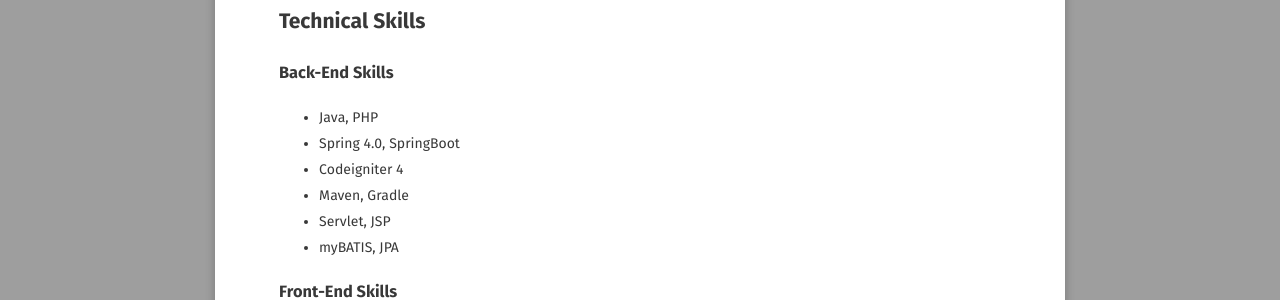
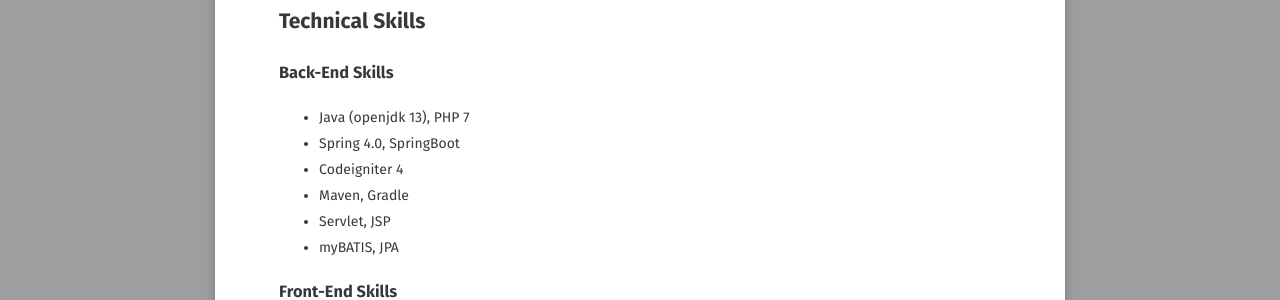
Before and after one commit to GayeonYoon/GayeonYoon.github.io, a Jekyll site: the page built from about/index.md, in a window 1280 px wide. Shown: the part 535-835 px from the top of the page. Built offline with Jekyll 4.4.1, drawn with Linux system fonts in a browser that asks for light colours; some web fonts are replaced.

Commit message:
Update index.md

```diff
--- a/about/index.md
+++ b/about/index.md
@@ -18,7 +18,7 @@ comments: false
 
 ## Technical Skills
 ### Back-End Skills
-* Java, PHP
+* Java (openjdk 13), PHP 7
 * Spring 4.0, SpringBoot
 * Codeigniter 4
 * Maven, Gradle
```
